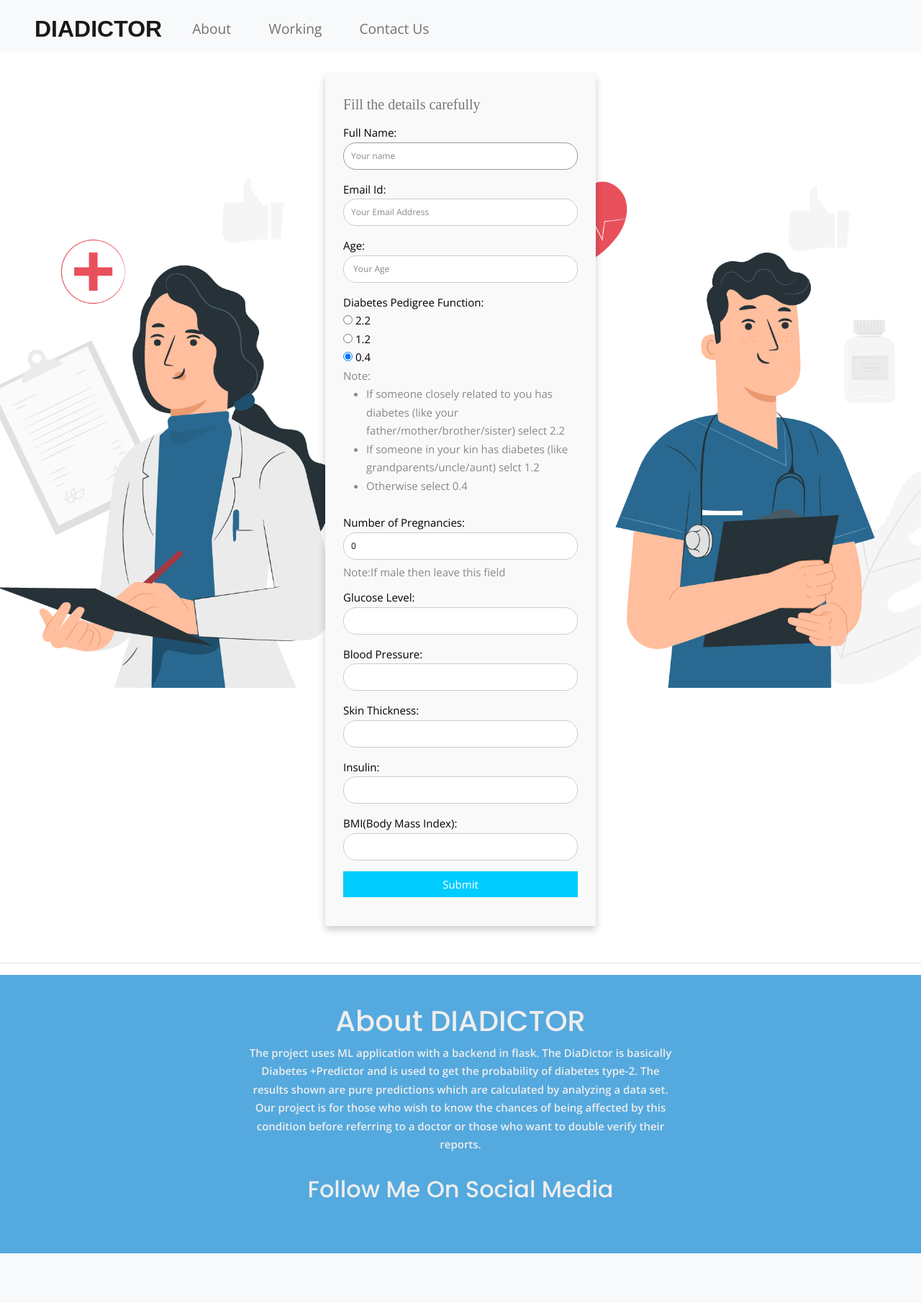
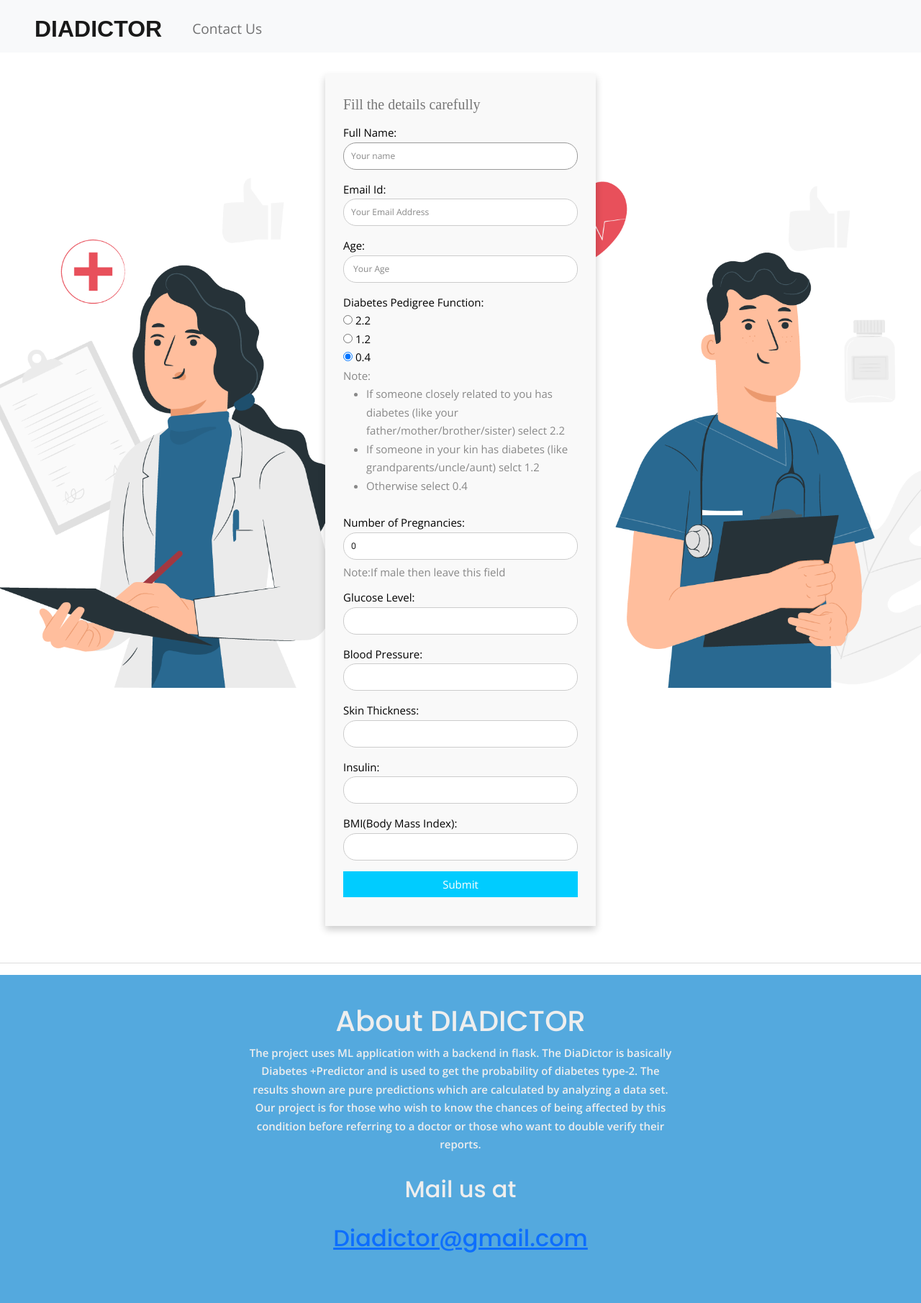
Before and after one commit to Omisha0016/Diabetes-predictor, a Python web app: template templates/form.html in a window 1280 px wide. Shown: the whole page at 72% size. Before the commit the page ends 1742 px from the top, so only its background shows below. Run offline with Jinja, Linux system fonts and the light colour scheme; the template is opened without the code that fills it, so the values that code supplies are empty; some web fonts are replaced.

Commit message:
kuch changes

```diff
--- a/static/main.css
+++ b/static/main.css
@@ -34,6 +34,10 @@
 .welcome{
     font-size: 2rem;
     font-weight: 500;
+}
+
+.btn-outline-danger{
+    color:red;
 }
 
 /*Main Page*/
--- a/templates/form.html
+++ b/templates/form.html
@@ -25,8 +25,6 @@
         </button>
         <div class="collapse navbar-collapse" id="navbarTogglerDemo01">
             <ul id="navComponents" class="navbar-nav ml-auto">
-                <li class="nav-item"><a href="#about" class="nav-link">About</a></li>
-                <li class="nav-item"><a href="#working" class="nav-link">Working</a></li>
                 <li id="aboutContact" class="nav-item"><a href="#aboutFooter" class="nav-link">Contact Us</a></li>
             </ul>
         </div>
@@ -114,7 +112,10 @@
                 The project uses ML application with a backend in flask. The DiaDictor is basically Diabetes +Predictor and is used to get the probability of diabetes type-2. The results shown are pure predictions which are calculated by analyzing a data set. Our project is for those who wish to know the chances of being affected by this condition before referring to a doctor or those who want to double verify their reports.
             </p>
 
-            <h2>Follow Me On Social Media</h2>
+            <h2>Mail us at</h2>
+        <a href="mailto: didictor@gmail.com">
+          <h2>Diadictor@gmail.com</h2>
+        </a>
 
             <div class="social">
 
--- a/templates/result.html
+++ b/templates/result.html
@@ -38,7 +38,10 @@
           The project uses ML application with a backend in flask. The DiaDictor is basically Diabetes +Predictor and is used to get the probability of diabetes type-2. The results shown are pure predictions which are calculated by analyzing a data set. Our project is for those who wish to know the chances of being affected by this condition before referring to a doctor or those who want to double verify their reports.
         </p>
 
-        <h2>Follow Me On Social Media</h2>
+        <h2>Mail us at</h2>
+        <a href="mailto: didictor@gmail.com">
+          <h2>Diadictor@gmail.com</h2>
+        </a>
 
         <div class="social">
 
```
Also changed, not shown: templates/index.html (+10 -2 lines), static/footer.css (line endings or trailing spaces).
